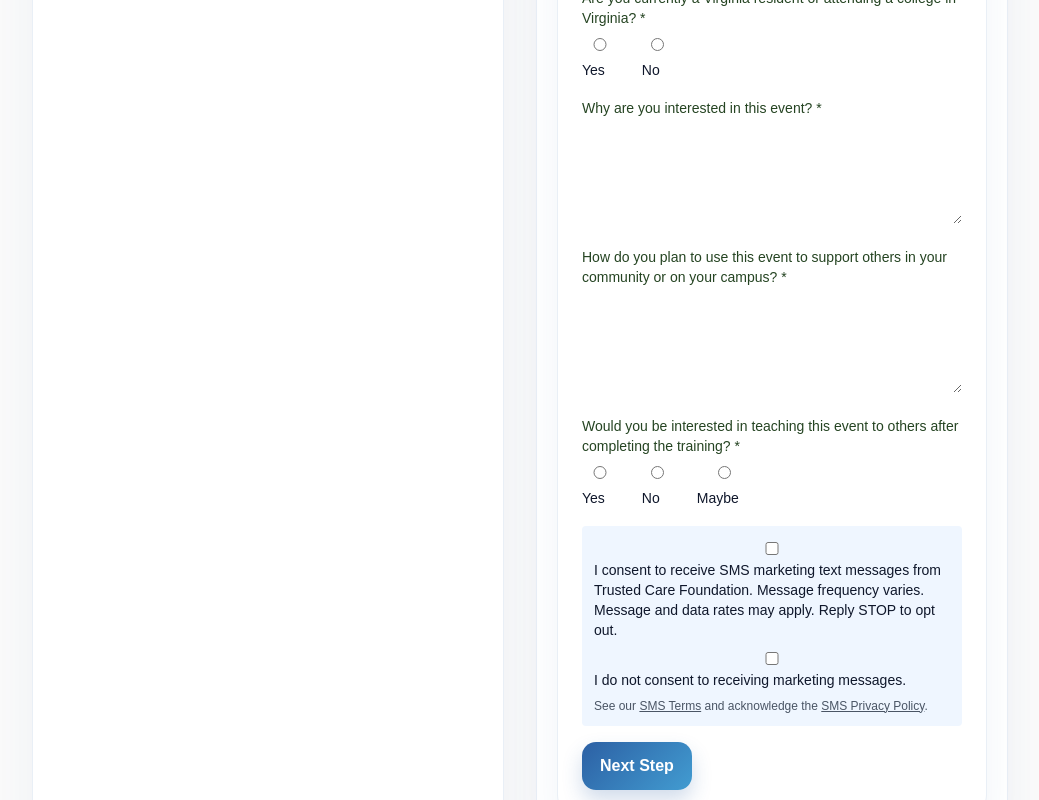
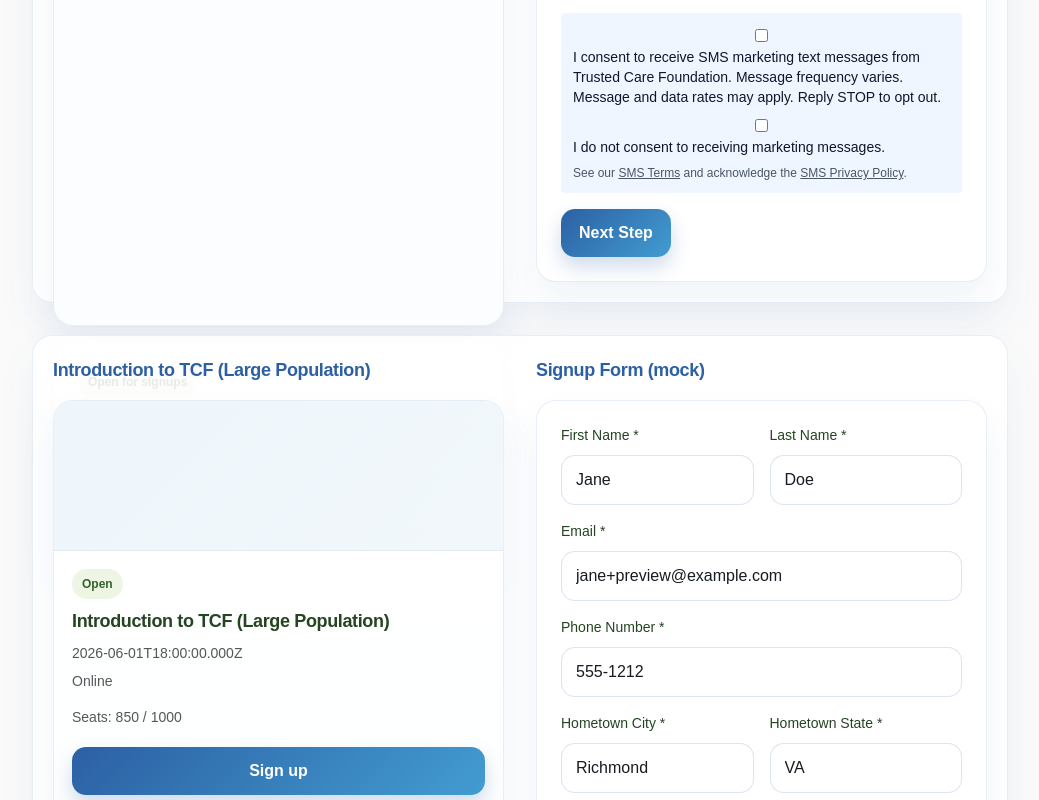
Before and after one commit to TCFEngTeam/tcf-signup-site, a Next.js app: page /preview in a window 1280 px wide. Shown: the part 1380-2180 px from the top of the page, without its empty margins (120-1159 px from the left). Built offline with nearby package versions, Linux system fonts and the light colour scheme.

Commit message:
error checking (stilld oesn't work though)

```diff
--- a/src/app/api/events/route.ts
+++ b/src/app/api/events/route.ts
@@ -1,22 +1,48 @@
 import { NextResponse } from 'next/server'
 import { getTrainingObjects, mapTrainingToEvent } from '@/lib/hubspotApi'
+import { listMockEvents } from '../_mockData'
 
 export async function GET(req: Request) {
   try {
     const now = Date.now()
     const pipelineStage = process.env.HUBSPOT_TRAINING_PIPELINE_STAGE
 
-    // Fetch training objects from HubSpot
-    const trainings = await getTrainingObjects(pipelineStage)
+    // Fetch training objects from HubSpot, but fall back to mock events on error
+    let trainings = []
+    try {
+      trainings = await getTrainingObjects(pipelineStage)
+      console.debug('[api/events] HubSpot trainings fetched', {
+        pipelineStage,
+        count: trainings.length,
+      })
+    } catch (hsErr) {
+      console.error('HubSpot fetch failed, falling back to mock events:', hsErr)
+      // Fallback to mock events if HubSpot is unavailable
+      const mock = listMockEvents()
+      const filteredMock = mock
+        .filter((ev) => new Date(ev.date).getTime() > now && ev.active)
+        .map((ev) => ({ ...ev, isFull: ev.registered >= ev.capacity }))
+      console.debug('[api/events] Falling back to mock events', {
+        mockCount: mock.length,
+        returnedCount: filteredMock.length,
+      })
+      return NextResponse.json(filteredMock)
+    }
 
     // Map to app format and filter by future date and active status
-    const events = trainings
-      .map(mapTrainingToEvent)
+    const mappedEvents = trainings.map(mapTrainingToEvent)
+    const events = mappedEvents
       .filter((ev) => new Date(ev.date).getTime() > now && ev.active)
       .map((ev) => ({
         ...ev,
         isFull: ev.availableCapacity <= 0,
       }))
+
+    console.debug('[api/events] Post-filter counts', {
+      hubspotCount: trainings.length,
+      mappedCount: mappedEvents.length,
+      returnedCount: events.length,
+    })
 
     return NextResponse.json(events)
   } catch (error: any) {
--- /dev/null
+++ b/src/app/api/mock-signup/route.ts
@@ -0,0 +1,40 @@
+import { NextResponse } from 'next/server'
+import { findMockEvent, registerMockEvent } from '../../api/_mockData'
+
+export async function POST(req: Request) {
+  try {
+    const body = await req.json()
+    const { eventId, data } = body || {}
+
+    if (!eventId) {
+      return NextResponse.json({ error: 'Missing eventId' }, { status: 400 })
+    }
+
+    // Basic validation — check required fields
+    if (
+      !data ||
+      !data.firstName ||
+      !data.lastName ||
+      !data.email ||
+      !data.phone
+    ) {
+      return NextResponse.json({ error: 'Missing required fields' }, { status: 400 })
+    }
+
+    // Ensure the event exists
+    const ev = findMockEvent(eventId)
+    if (!ev) return NextResponse.json({ error: 'Event not found' }, { status: 404 })
+
+    // Check capacity
+    if (ev.registered >= ev.capacity) {
+      return NextResponse.json({ error: 'Event is full' }, { status: 409 })
+    }
+
+    // Register (mutates in-memory mock data)
+    const updated = registerMockEvent(eventId)
+
+    return NextResponse.json({ success: true, event: { id: updated.id, registered: updated.registered } })
+  } catch (err: any) {
+    return NextResponse.json({ error: err?.message ?? 'Unknown error' }, { status: 500 })
+  }
+}
--- a/src/app/components/EventSignupForm.tsx
+++ b/src/app/components/EventSignupForm.tsx
@@ -6,9 +6,10 @@ import { loadProfile, saveProfile } from '@/lib/localProfileStore'
 type SignupFormProps = {
   eventId: string
   prefillData?: any
+  submitUrl?: string
 }
 
-export default function EventSignupForm({ eventId, prefillData }: SignupFormProps) {
+export default function EventSignupForm({ eventId, prefillData, submitUrl }: SignupFormProps) {
   const [firstName, setFirstName] = useState(prefillData?.firstName ?? '')
   const [lastName, setLastName] = useState(prefillData?.lastName ?? '')
   const [email, setEmail] = useState(prefillData?.email ?? '')
@@ -82,7 +83,8 @@ export default function EventSignupForm({ eventId, prefillData }: SignupFormProp
 
     ;(async () => {
       try {
-        const res = await fetch('/api/signup', {
+        const endpoint = submitUrl || '/api/signup'
+        const res = await fetch(endpoint, {
           method: 'POST',
           headers: { 'Content-Type': 'application/json' },
           body: JSON.stringify({
--- a/src/app/preview/page.tsx
+++ b/src/app/preview/page.tsx
@@ -3,20 +3,43 @@ import Footer from "../components/Footer"
 import EventCard from "../components/EventCard"
 import EventDetails from "../components/EventDetails"
 import EventSignupForm from "../components/EventSignupForm"
-import { findMockEvent } from "../api/_mockData"
+import { findMockEvent, listMockEvents, MOCK_EVENTS } from "../api/_mockData"
 
 export default function PreviewPage() {
-  const sampleEvent = findMockEvent('evt-001') ?? {
-    id: 'evt-001',
-    title: 'Preview: Evening with TCF',
-    date: '2026-06-14T19:00:00.000Z',
-    location: 'Online — Zoom',
-    capacity: 30,
-    registered: 8,
-    active: true,
-    isFull: false,
-    description: 'This is a preview of the event details layout and signup form.'
+  // Ensure preview-only example events exist in the in-memory mock store
+  if (!MOCK_EVENTS.some((e) => e.id === 'preview-large')) {
+    const base = listMockEvents()[0]
+    if (base) {
+      MOCK_EVENTS.push({
+        ...base,
+        id: 'preview-large',
+        title: `${base.title} (Large Population)`,
+        capacity: 1000,
+        registered: 850,
+        active: true,
+      })
+    }
   }
+
+  if (!MOCK_EVENTS.some((e) => e.id === 'preview-full')) {
+    const base = listMockEvents()[0]
+    if (base) {
+      MOCK_EVENTS.push({
+        ...base,
+        id: 'preview-full',
+        title: `${base.title} (Full)`,
+        capacity: 20,
+        registered: 20,
+        active: true,
+      })
+    }
+  }
+
+  const normal = findMockEvent('evt-001')
+  const large = findMockEvent('preview-large')
+  const full = findMockEvent('preview-full')
+
+  const examples = [normal, large, full].filter(Boolean)
 
   return (
     <div className="min-h-screen flex flex-col bg-zinc-50 text-slate-900">
@@ -26,27 +49,47 @@ export default function PreviewPage() {
         <div className="page-hero">
           <div className="eyebrow">Preview</div>
           <h1 className="text-3xl font-bold page-title">UI Preview</h1>
-          <p className="helper-text max-w-2xl">A quick layout check for event cards, event details, and the signup form using the TCF palette.</p>
+          <p className="helper-text max-w-2xl">A quick layout check for event cards, event details, and the signup form using the TCF palette. These preview events submit to a local mock endpoint and will not call HubSpot.</p>
         </div>
 
-        <section className="mb-8 section-panel">
-          <h2 className="text-lg font-semibold mb-4" style={{ color: 'var(--primary-blue)' }}>Event Card</h2>
-          <div className="max-w-sm">
-            <EventCard event={sampleEvent} />
-          </div>
-        </section>
+        <div className="grid gap-8">
+          {examples.map((evt) => (
+            <section key={evt!.id} className="grid grid-cols-1 md:grid-cols-2 gap-8 section-panel">
+              <div>
+                <h2 className="text-lg font-semibold mb-4" style={{ color: 'var(--primary-blue)' }}>{evt!.title}</h2>
+                <EventCard event={{ ...evt, isFull: evt!.registered >= evt!.capacity }} />
+                <div className="mt-4">
+                  <EventDetails event={{ ...evt, isFull: evt!.registered >= evt!.capacity }} />
+                </div>
+              </div>
 
-        <section className="grid grid-cols-1 md:grid-cols-2 gap-8">
-          <div className="section-panel">
-            <h2 className="text-lg font-semibold mb-4" style={{ color: 'var(--primary-blue)' }}>Event Details</h2>
-            <EventDetails event={sampleEvent} />
-          </div>
-
-          <div className="section-panel">
-            <h2 className="text-lg font-semibold mb-4" style={{ color: 'var(--primary-blue)' }}>Signup Form</h2>
-            <EventSignupForm eventId={sampleEvent.id} prefillData={{ name: 'Jane Doe', email: 'jane@example.com' }} />
-          </div>
-        </section>
+              <div>
+                <h3 className="text-lg font-semibold mb-4" style={{ color: 'var(--primary-blue)' }}>Signup Form (mock)</h3>
+                <EventSignupForm
+                  eventId={evt!.id}
+                  submitUrl={'/api/mock-signup'}
+                  prefillData={{
+                    firstName: 'Jane',
+                    lastName: 'Doe',
+                    email: 'jane+preview@example.com',
+                    phone: '555-1212',
+                    hometownCity: 'Richmond',
+                    hometownState: 'VA',
+                    universityWebsite: 'example.edu',
+                    currentYear: 'junior',
+                    isVirginiaResident: 'yes',
+                    trainingDates: 'available',
+                    interestReason: 'I want to learn',
+                    communitySupport: 'Share with peers',
+                    interestedInTeaching: 'maybe',
+                    smsMarketing: false,
+                    smsConsent: false,
+                  }}
+                />
+              </div>
+            </section>
+          ))}
+        </div>
       </main>
 
       <Footer />
--- a/src/lib/hubspotApi.ts
+++ b/src/lib/hubspotApi.ts
@@ -51,6 +51,12 @@ export interface HubSpotContact {
   availableCapacity: number
   active: boolean
   description?: string
+}
+
+function parseDateProperty(value?: string) {
+  if (!value) return null
+  const parsed = new Date(value)
+  return Number.isNaN(parsed.getTime()) ? null : parsed
 }
 
 /**
@@ -170,8 +176,10 @@ export async function getContactByEmail(email: string): Promise<HubSpotContact |
 }
 
 /**
-   * Fetch training objects from HubSpot filtered by pipeline stage
-   * @param pipelineStage The pipeline stage to filter by (e.g., "Accepting Applications")
+ * Fetch training objects from HubSpot filtered by pipeline stage.
+ * The stage is matched against the custom object property `hs_pipeline`.
+ *
+ * @param pipelineStage The exact stage name from .env.local (for example, "Accepting Applications")
  * @returns Array of training objects from HubSpot
  */
 export async function getTrainingObjects(pipelineStage?: string): Promise<HubSpotTraining[]> {
@@ -184,13 +192,12 @@ export async function getContactByEmail(email: string): Promise<HubSpotContact |
   let after: string | null = null
 
   try {
-      // Fetch all training objects with pagination
+    const objectType = process.env.HUBSPOT_TRAINING_OBJECT_ID || 'trainings'
+
     do {
-        const url = new URL(`${HUBSPOT_API_BASE}/crm/v3/objects/trainings`)
+      const url = new URL(`${HUBSPOT_API_BASE}/crm/v3/objects/${objectType}`)
       url.searchParams.set('limit', limit.toString())
       if (after) url.searchParams.set('after', after)
-        url.searchParams.set('properties', 'name,date,location,capacity,available_capacity,status,description,dealstage')
-        url.searchParams.set('associations', 'contacts')
 
       const response = await fetch(url.toString(), {
         method: 'GET',
@@ -201,7 +208,13 @@ export async function getContactByEmail(email: string): Promise<HubSpotContact |
       })
 
       if (!response.ok) {
-          throw new Error(`HubSpot API error: ${response.statusText}`)
+        let bodyText = ''
+        try {
+          bodyText = await response.text()
+        } catch {
+          bodyText = response.statusText
+        }
+        throw new Error(`HubSpot API error: ${response.status} ${bodyText}`)
       }
 
       const data = await response.json()
@@ -209,11 +222,20 @@ export async function getContactByEmail(email: string): Promise<HubSpotContact |
       after = data.paging?.next?.after || null
     } while (after)
 
-      // Filter by pipeline stage if provided
+    console.debug('[hubspotApi] raw training objects fetched', {
+      objectType,
+      pipelineStage,
+      count: allResults.length,
+      sampleProperties: allResults[0]?.properties ? Object.keys(allResults[0].properties).slice(0, 20) : [],
+      sampleHsPipeline: allResults[0]?.properties?.hs_pipeline,
+    })
+
     if (pipelineStage) {
-        allResults = allResults.filter(
-          (training) => training.properties.dealstage === pipelineStage
-        )
+      const targetStage = pipelineStage.trim()
+      allResults = allResults.filter((training) => {
+        const stage = (training.properties?.hs_pipeline ?? '').trim()
+        return stage === targetStage
+      })
     }
 
     return allResults
@@ -230,16 +252,19 @@ export async function getContactByEmail(email: string): Promise<HubSpotContact |
   const props = training.properties
   const capacity = parseInt(props.capacity || '0', 10)
   const availableCapacity = parseInt(props.available_capacity || '0', 10)
+  const datePropertyName = process.env.HUBSPOT_TRAINING_DATE_PROPERTY || 'date'
+  const rawDate = props[datePropertyName] || props.date || props.start_date || props.hs_timestamp
+  const parsedDate = parseDateProperty(rawDate)
 
   return {
     id: training.id,
     title: props.name || 'Untitled Training',
-      date: props.date || new Date().toISOString(),
+    date: parsedDate?.toISOString() || rawDate || new Date().toISOString(),
     location: props.location || 'TBD',
     capacity,
-      registered: capacity - availableCapacity,
+    registered: Math.max(0, capacity - availableCapacity),
     availableCapacity,
-      active: props.dealstage !== 'closed_lost' && props.dealstage !== 'closed_won',
+    active: true,
     description: props.description,
   }
 }
```
Also changed, not shown: src/app/page.tsx (+20 -5 lines). Lines whose indentation alone changed are shown as unchanged.
